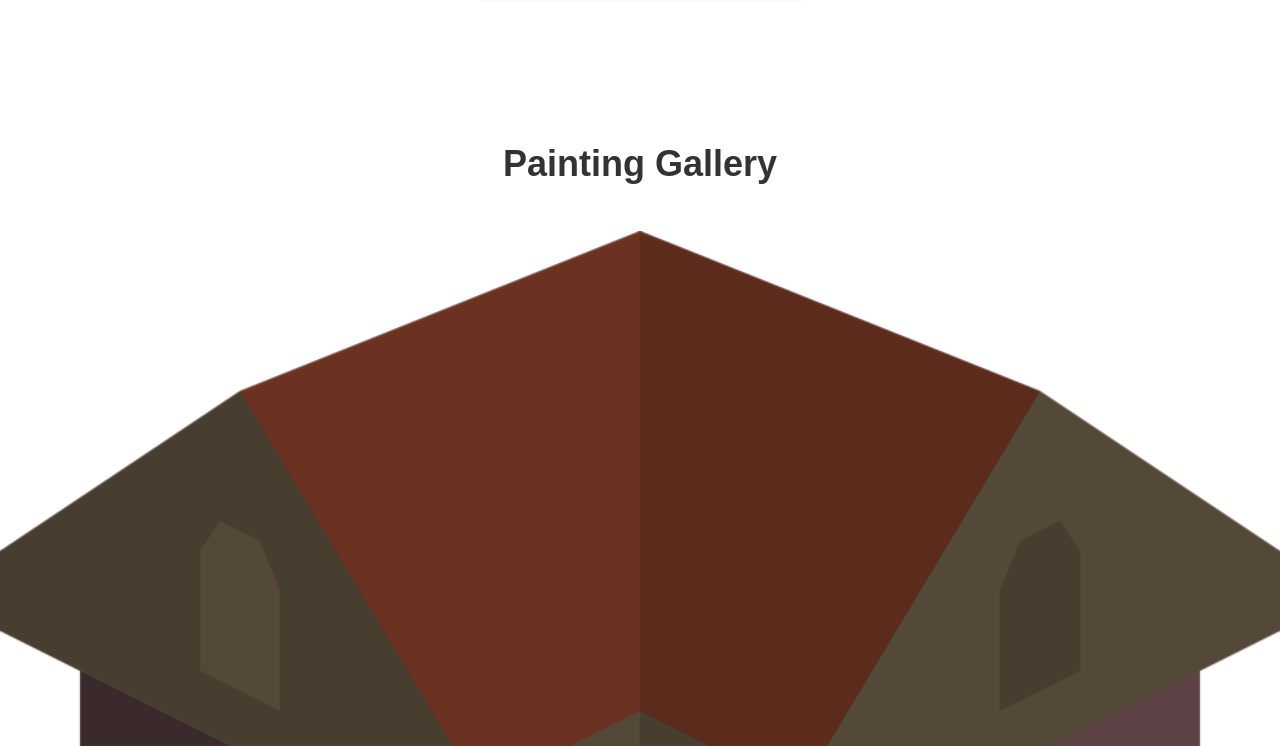
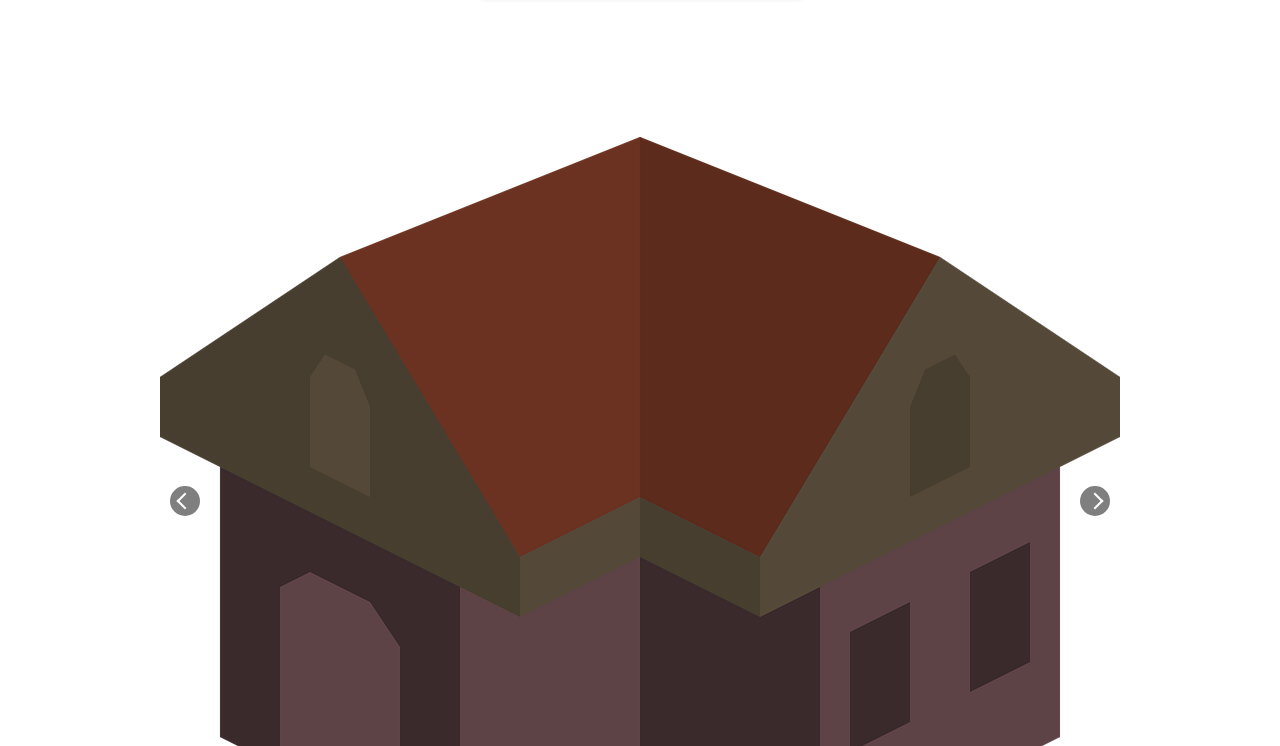
Before and after one commit to ClrMe/ClrMe.github.io, a plain HTML site: page index.html in a window 1280 px wide. Shown: the part 1694-2440 px from the top of the page. Drawn offline with Linux system fonts and the light colour scheme.

Commit message:
Add files via upload

```diff
--- a/index.html
+++ b/index.html
@@ -61,18 +61,11 @@
 <section class="gallery">
   <div class="container">
     <div class="gallery-container">
-      <h2>Painting Gallery</h2>
-      <div class="gallery">
-  <div class="slider">
-    <div class="slider-container">
-      <img src="gallery1.png" alt="Image 1">
-      <img src="gallery1.png" alt="Image 2">
-      <img src="gallery1.png" alt="Image 3">
-      <img src="gallery1.png" alt="Image 4">
-    </div>
+  <div class="gallery-image">
+    <img src="gallery1.png" alt="Gallery Image">
+    <div class="arrow left"></div>
+    <div class="arrow right"></div>
   </div>
-  <div class="arrow arrow-left">&#60;</div>
-  <div class="arrow arrow-right">&#62;</div>
 </div>
   </div>
 </section>
--- a/style.css
+++ b/style.css
@@ -154,38 +154,59 @@ section h2 {
   margin-bottom: 20px;
 }
 
-.gallery {
+.gallery-container {
+  display: flex;
+  justify-content: center;
+  align-items: center;
+  height: 100%;
+}
+
+.gallery-image {
   position: relative;
-  overflow-x: hidden;
 }
-.slider {
-  display: flex;
-  width: 100%;
-  overflow-x: scroll;
-  scroll-behavior: smooth;
+
+.gallery-image img {
+  max-width: 100%;
 }
-.slider-container {
-  display: flex;
-  flex-wrap: nowrap;
-}
-.slider img {
-  flex-shrink: 0;
-  width: 100%;
-  height: auto;
-}
+
 .arrow {
   position: absolute;
   top: 50%;
   transform: translateY(-50%);
-  font-size: 2em;
-  color: white;
+  width: 30px;
+  height: 30px;
+  background-color: rgba(0, 0, 0, 0.5);
+  border-radius: 50%;
   cursor: pointer;
 }
-.arrow-left {
-  left: 0;
+
+.arrow:before {
+  content: "";
+  display: block;
+  position: absolute;
+  top: 50%;
+  left: 50%;
+  transform: translate(-50%, -50%);
+  width: 10px;
+  height: 10px;
+  border-top: 2px solid white;
+  border-right: 2px solid white;
 }
-.arrow-right {
-  right: 0;
+
+.arrow.left {
+  left: 10px;
+}
+
+.arrow.left:before {
+  transform: translate(-50%, -50%) rotate(-135deg);
+}
+
+.arrow.right {
+  right: 10px;
+}
+
+.arrow.right:before {
+  transform: translate(-50%, -50%) rotate(45deg);
 }
 
 .contact {
```
Also changed, not shown: object.js (+26 -8 lines).
